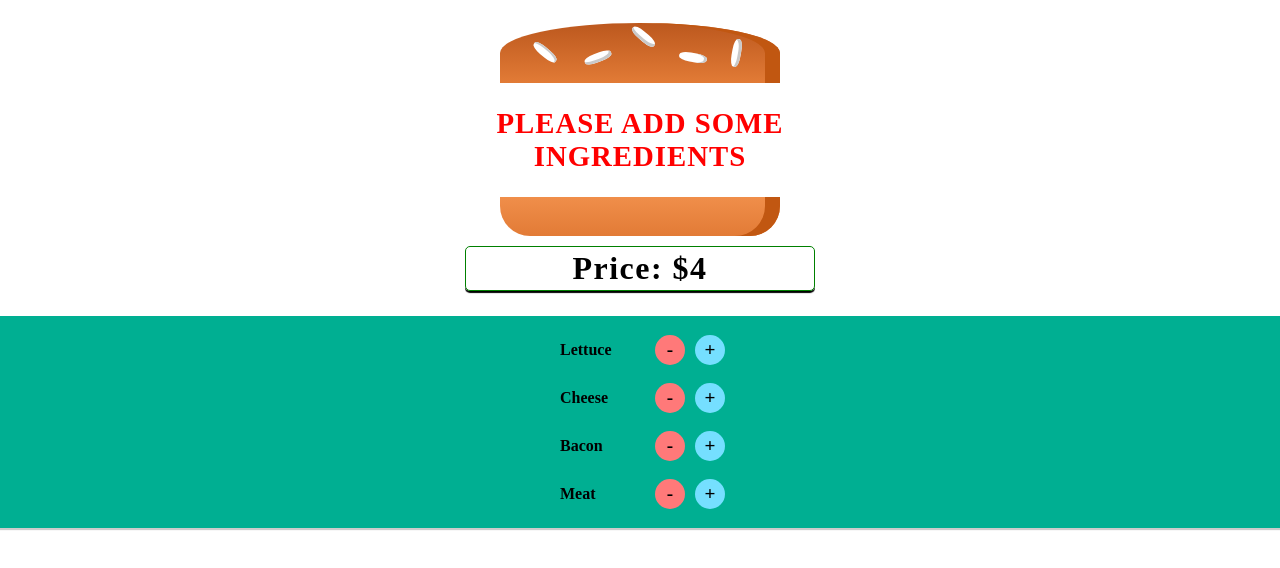
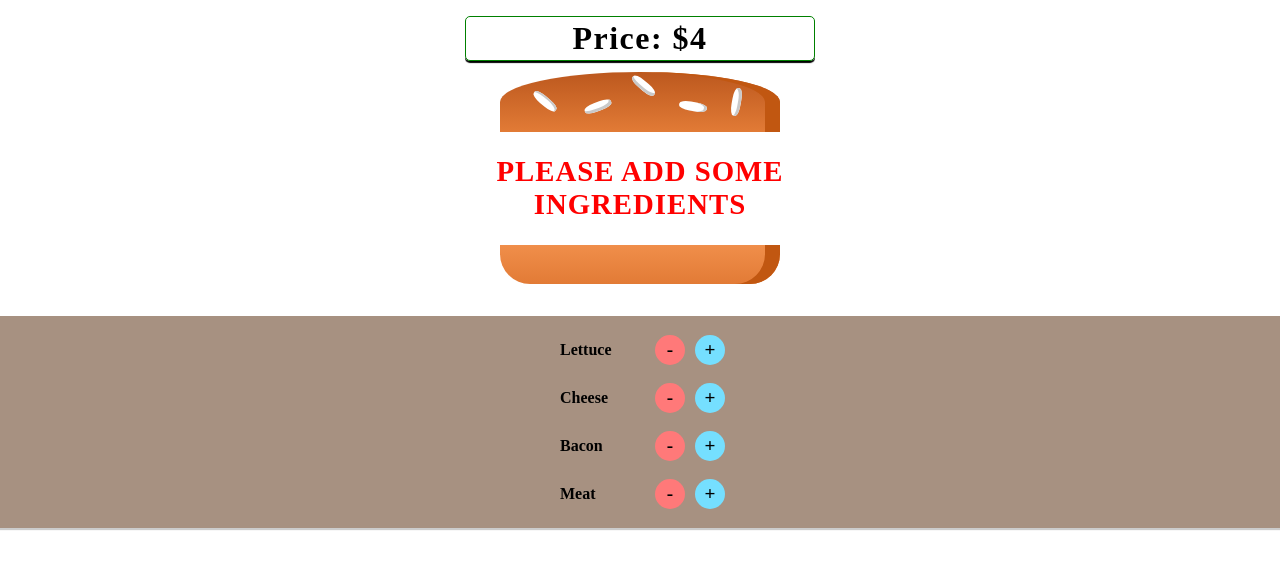
Before and after one commit to damonspencerroberts/DRS-Burger-Builder, a React (Create React App) app: page / in a window 1280 px wide. Shown: the top 568 px of the page. Built offline with nearby package versions, Linux system fonts and the light colour scheme.

Commit message:
Added price to top, and fixed disabled

```diff
--- a/src/components/burger/Burger.js
+++ b/src/components/burger/Burger.js
@@ -24,13 +24,13 @@ export default class Burger extends Component {
         const transLength = transIngredients.length;
 
         return  <div className = {classes.Burger}>
+                    <div className = {classes.Price}><span>Price: ${this.props.totalPrice}</span></div>
                     <BurgerIngredient type = "top-bun"/>
                         {transLength === 0 ?
                             <h2 className = {classes.BurgerWarning}>{"Please Add Some Ingredients".toUpperCase()}</h2>
                             :
                             transIngredients}
                     <BurgerIngredient type = "bottom-bun"/>
-                    <div className = {classes.Price}><span>Price: ${this.props.totalPrice}</span></div>
                 </div>
     }
 }
--- a/src/components/burger/Burger.module.css
+++ b/src/components/burger/Burger.module.css
@@ -39,7 +39,7 @@
     padding: 3px;
     border-radius: 5px;
     box-shadow: 0px 2px 1px black;
-    margin-top: 10px;
+    margin-bottom: 3%;
 }
 
 .Price span {
--- a/src/components/burger/build-controls/Build-Controls.js
+++ b/src/components/burger/build-controls/Build-Controls.js
@@ -10,6 +10,7 @@ const buildControls = (props) =>
             label = {e.label}
             moreClick = {() => props.ingAdd(e.type)}
             lessClick = {() => props.ingDel(e.type)}
+            disInfo = {props.disInfo[e.type]}
             />)}
     </div>
 ;
--- a/src/components/burger/build-controls/Build-Controls.module.css
+++ b/src/components/burger/build-controls/Build-Controls.module.css
@@ -1,6 +1,6 @@
 .BuildControls {
     width: 100%;
-    background-color: rgb(0, 175, 146);
+    background-color: rgba(77, 34, 0, 0.493);
     display: flex;
     flex-flow: column;
     align-items: center;
--- a/src/components/burger/build-controls/build-controller/Build-Controller.js
+++ b/src/components/burger/build-controls/build-controller/Build-Controller.js
@@ -4,8 +4,14 @@ import classes from "./Build-Controller.module.css";
 const buildController = (props) =>
     <div className = {classes.BuildControl}>
         <div className = {classes.Label}>{props.label}</div>
-        <button className = {classes.BuildControlBtnLess} onClick = {props.lessClick}>-</button>
-        <button className = {classes.BuildControlBtnMore} onClick = {props.moreClick}>+</button>
+        <button
+        className = {classes.BuildControlBtnLess}
+        onClick = {props.lessClick}
+        disabled = {props.disInfo}>-</button>
+        <button
+        className = {classes.BuildControlBtnMore}
+        onClick = {props.moreClick}
+        >+</button>
     </div>
 
 export default buildController;
--- a/src/container/burger-builder/Burger-builder.js
+++ b/src/container/burger-builder/Burger-builder.js
@@ -41,6 +41,10 @@ export default class BurgerBuilder extends Component {
 
     handleLessIngredients = (type) => {
         const curCount = this.state.ingredients[type];
+        //if curcount of type is less than 0, return dont do anything
+        if (curCount <= 0) {
+            return;
+        }
         const newCount = curCount - 1;
         const dupState = {...this.state.ingredients};
         dupState[type] = newCount;
@@ -54,6 +58,12 @@ export default class BurgerBuilder extends Component {
 
 
     render() {
+        //try to put neg values back to 0
+        const disableInfo = {...this.state.ingredients};
+        for (let key in disableInfo) {
+            disableInfo[key] = disableInfo[key] <= 0;
+        }
+
         return (
             <Fr>
                 <Burger ingredients = {this.state.ingredients}
@@ -62,6 +72,8 @@ export default class BurgerBuilder extends Component {
                 <BuildControls
                     ingAdd = {this.handleAddIngredients}
                     ingDel = {this.handleLessIngredients}
+                    //if disable info is less than zero button will be disabled, and value wont cant go lower
+                    disInfo = {disableInfo}
                 />
             </Fr>
         )
```
Also changed, not shown: src/components/burger/build-controls/build-controller/Build-Controller.module.css (line endings or trailing spaces).
